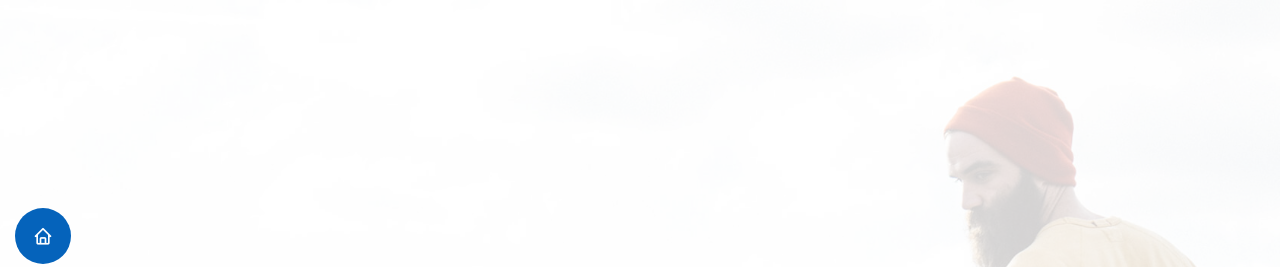
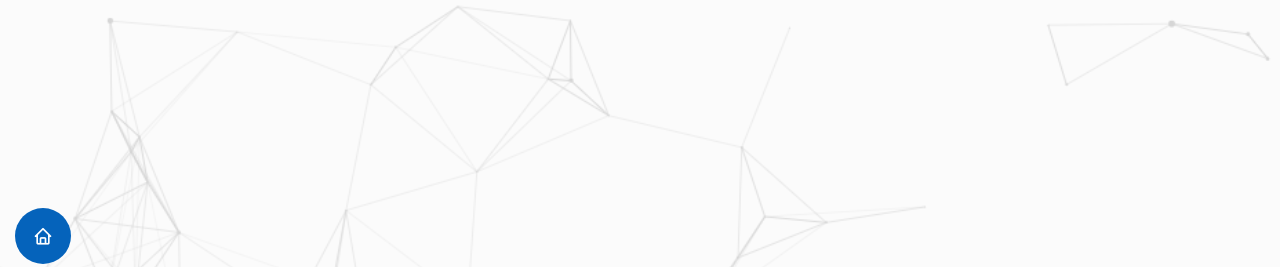
Before and after one commit to Nipicoco/me-and-stuff, a plain HTML site: page index.html in a window 1280 px wide. Shown: the top 267 px of the page. Drawn offline with nearby package versions, Linux system fonts and the light colour scheme.

Commit message:
pushing correct css bc it didnt seem to work again

```diff
--- a/assets/css/style.css
+++ b/assets/css/style.css
@@ -242,7 +242,7 @@ h1, h2, h3, h4, h5, h6 {
 #hero {
   width: 100%;
   height: 100vh;
-  background: url("../img/hero-bg.jpg") top right no-repeat;
+  background: url("../img/cool-background.png") top right no-repeat;
   background-size: cover;
   position: relative;
 }
```
